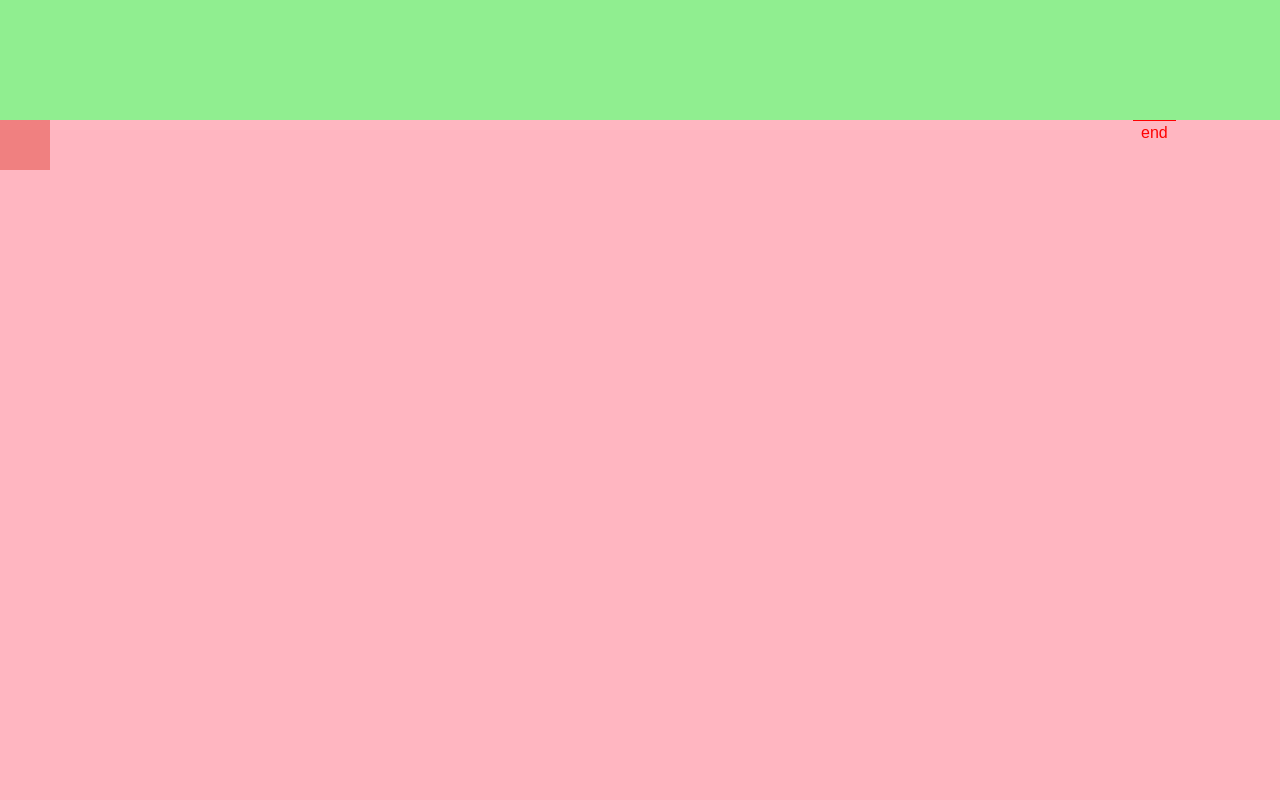
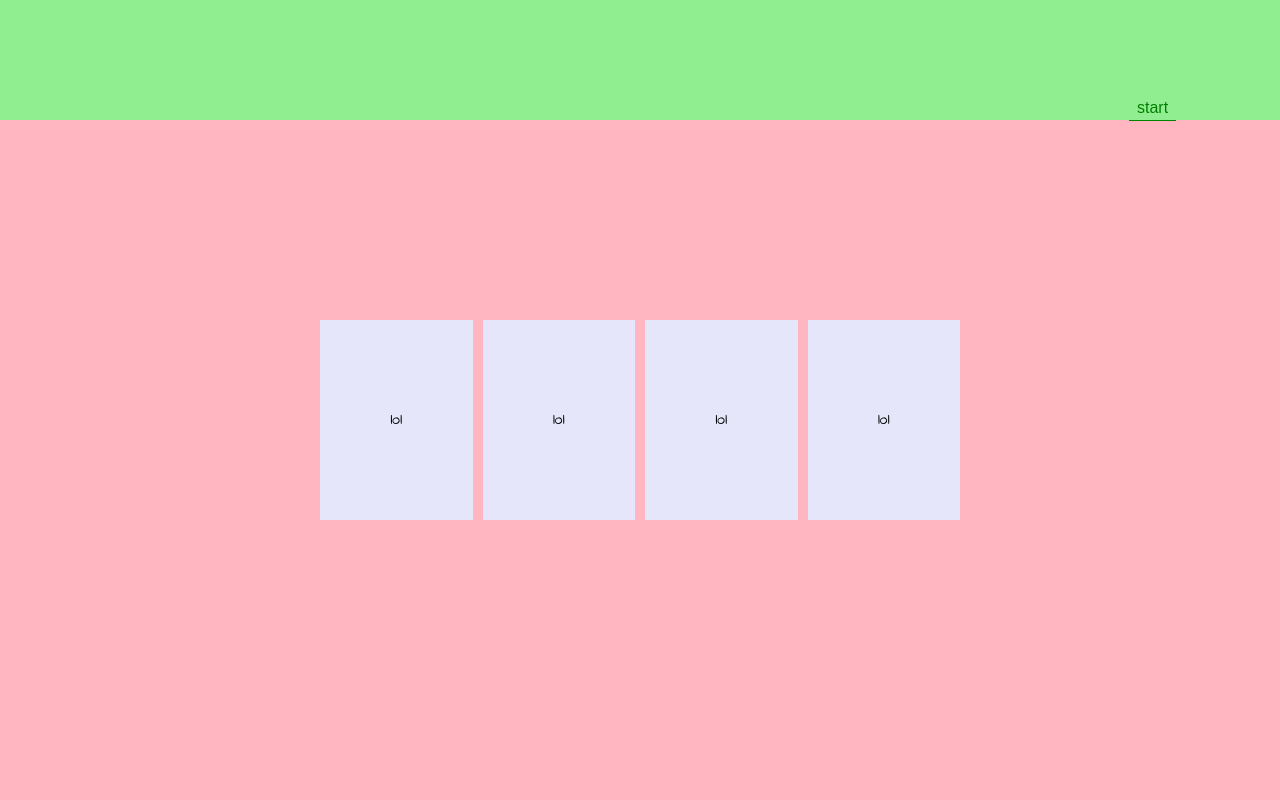
Before and after one commit to arshaaq/portfolio-2.0, a React (Vite) app: page / in a window 1280 px wide. Shown: the part 680-1480 px from the top of the page. Built offline with nearby package versions, Linux system fonts and the light colour scheme.

Commit message:
finished gsap proejcts section

```diff
--- a/src/components/Projects.jsx
+++ b/src/components/Projects.jsx
@@ -1,28 +1,30 @@
-import { ScrollTrigger } from 'gsap/dist/ScrollTrigger';
 gsap.registerPlugin(ScrollTrigger);
+
 import ProjectItem from "./ProjectItem";
 import { useEffect, useState, useRef } from 'react';
+import { ScrollTrigger } from "gsap/ScrollTrigger";
 
 
 function Projects(){
-  const container = useRef();
-  const box = useRef();
+  const projects_container = useRef();
 
   useEffect(()=>{
 
     let containerContext = gsap.context(()=>{
-      gsap.to(".box", {
-        x: 200,
+      gsap.to(".project-item", {
+        y: -100,
+        opacity: 1,
         scrollTrigger: {
-          trigger: "#projects",
-          start: "top top",
+          trigger: projects_container.current,
+          start: "top center",
           end: "bottom center",
-          scrub: true,
-          markers: true
+          markers: true,
         },
+        stagger: 0.25,
       });
 
-    },container.current);
+    },projects_container.current);
+    //cleans up the animation
     return () => containerContext.revert();
   },[]);
 
@@ -31,15 +33,15 @@ function Projects(){
 return(
   <>
 
-    <div id='projects' className='content-section' ref={container}>
+    <div id='projects' className='content-section' ref={projects_container}>
 
-      <div className='box'>
+      <div className="project-container">
+        <ProjectItem/>
+        <ProjectItem/>
+        <ProjectItem/>
+        <ProjectItem/>
+      </div>
 
-      </div>
-      {/* <ProjectItem/>
-      <ProjectItem/>
-      <ProjectItem/>
-      <ProjectItem/> */}
     </div>
 
   </>
--- a/src/styles/_projects.scss
+++ b/src/styles/_projects.scss
@@ -15,9 +15,11 @@
 
 .project-item{
 
-    background-color: lightpink;
+    background-color: lavender;
     width: 100%;
     height: 100%;
+
+    opacity: 0%;
 
     display: flex;
     align-items: center;
--- a/src/styles/index.css
+++ b/src/styles/index.css
@@ -68,9 +68,10 @@ table {
 }
 
 .project-item {
-  background-color: lightpink;
+  background-color: lavender;
   width: 100%;
   height: 100%;
+  opacity: 0%;
   display: flex;
   align-items: center;
   justify-content: center;
```
Also changed, not shown: 1 other file (tests, documents, lock files or other folders).
